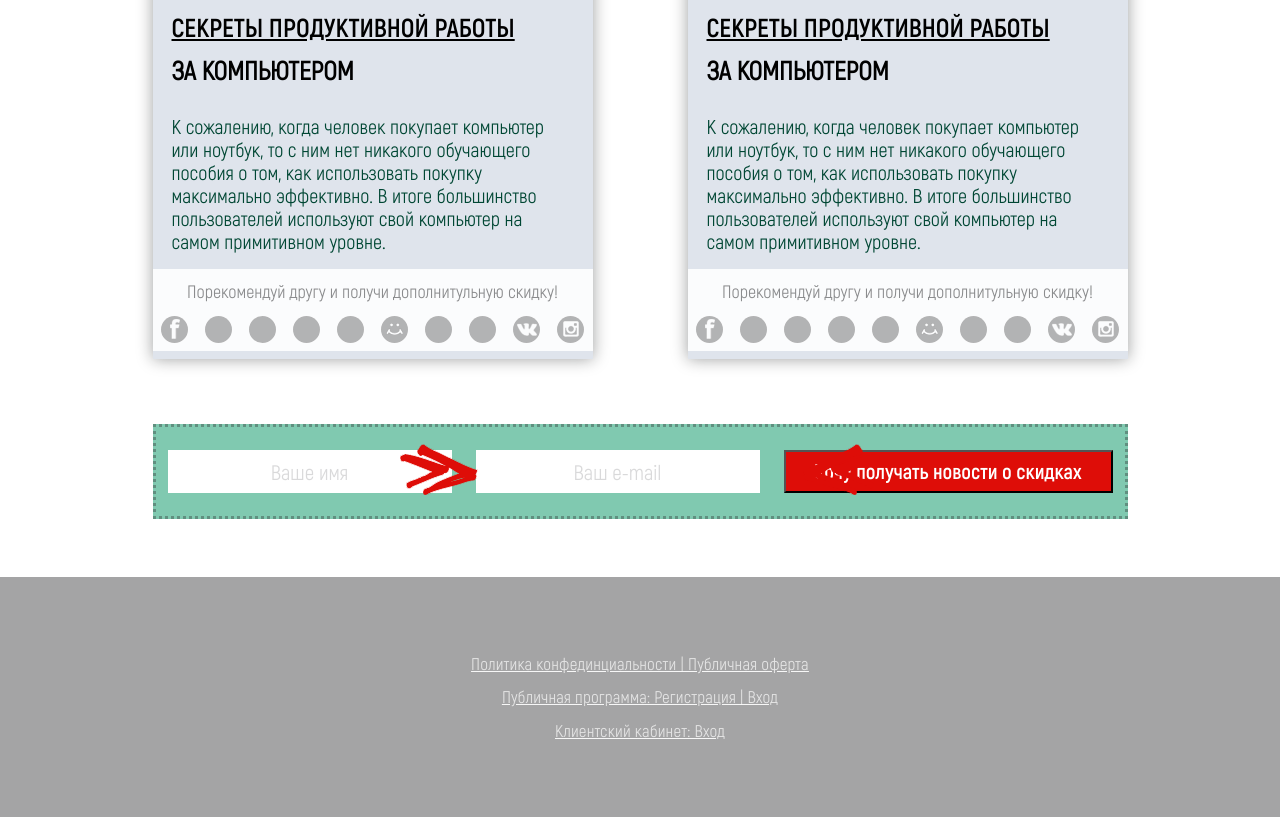
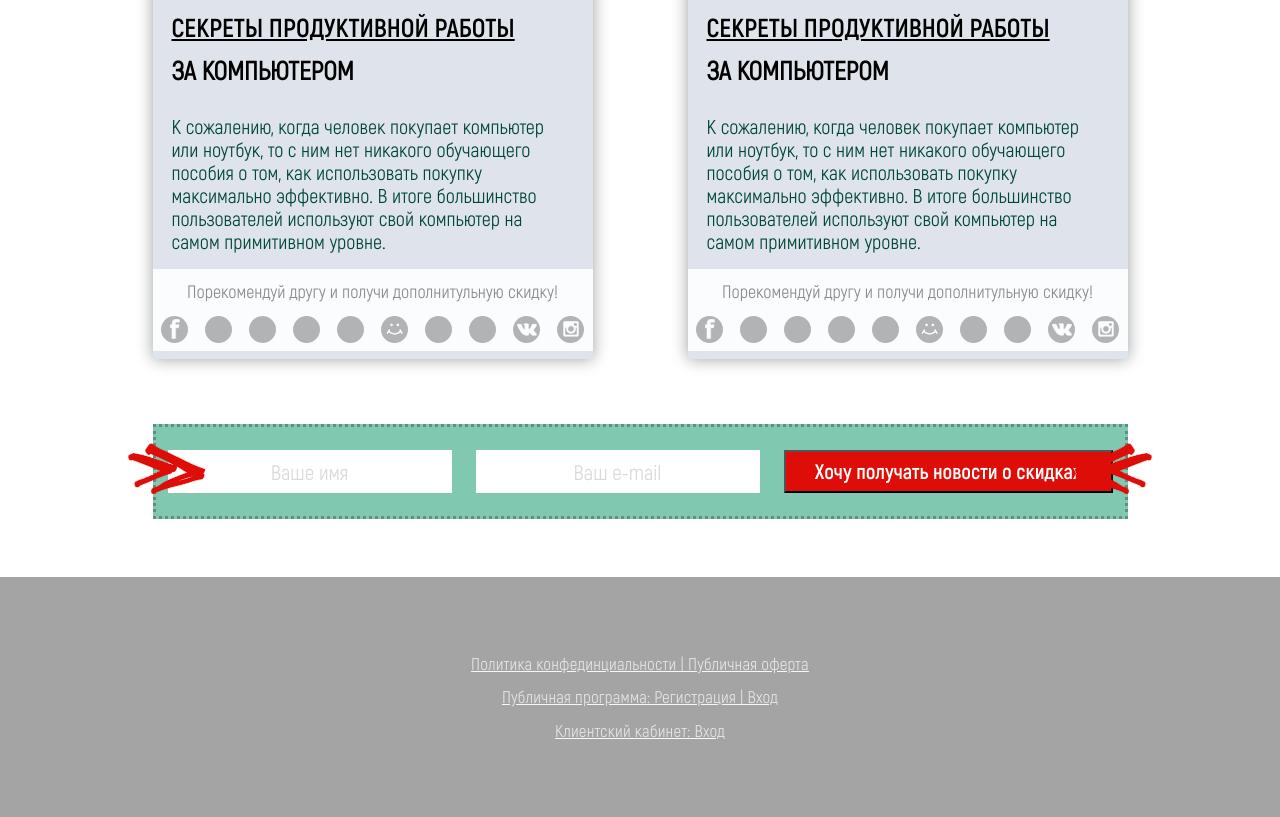
Before and after one commit to off-art/Goodly, a plain HTML site: page index.html in a window 1280 px wide. Shown: the part 1511-2328 px from the top of the page. Drawn offline with Linux system fonts and the light colour scheme; a web font is replaced by a local one.

Commit message:
исправленны стрелки

```diff
--- a/sass/blocks/_form.sass
+++ b/sass/blocks/_form.sass
@@ -14,13 +14,13 @@
     width: 78px
     height: 51px
     background: url('../image/feedback/arrow-r.png')
-    top: 20px
-    left: 400px
+    top: 20%
+    left: 10%
   &::after
     position: absolute
     content: ''
     width: 78px
     height: 51px
     background: url('../image/feedback/arrow-l.png')
-    top: 20px
-    right: 400px
+    top: 20%
+    right: 10%
```
Also changed, not shown: css/style.css, 1 other file.
